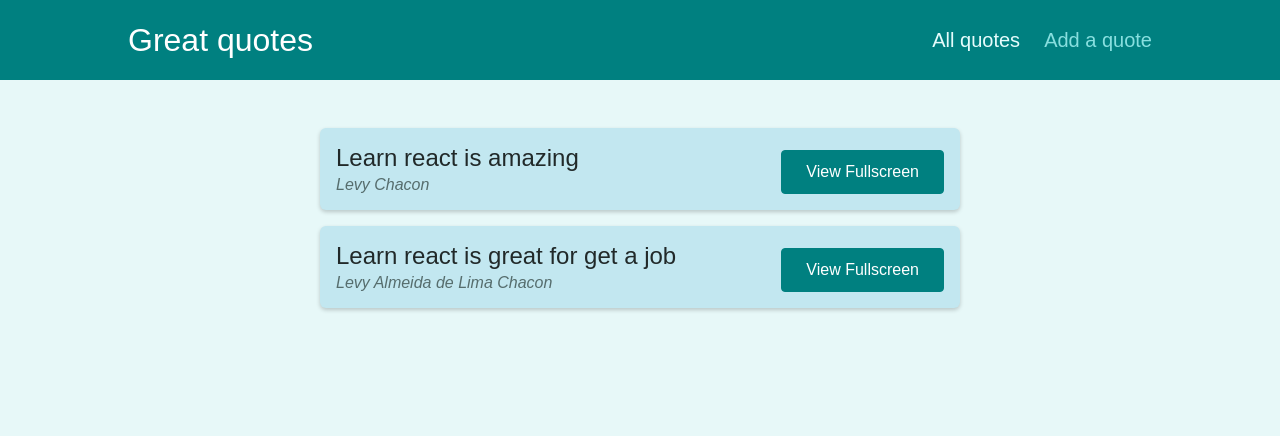
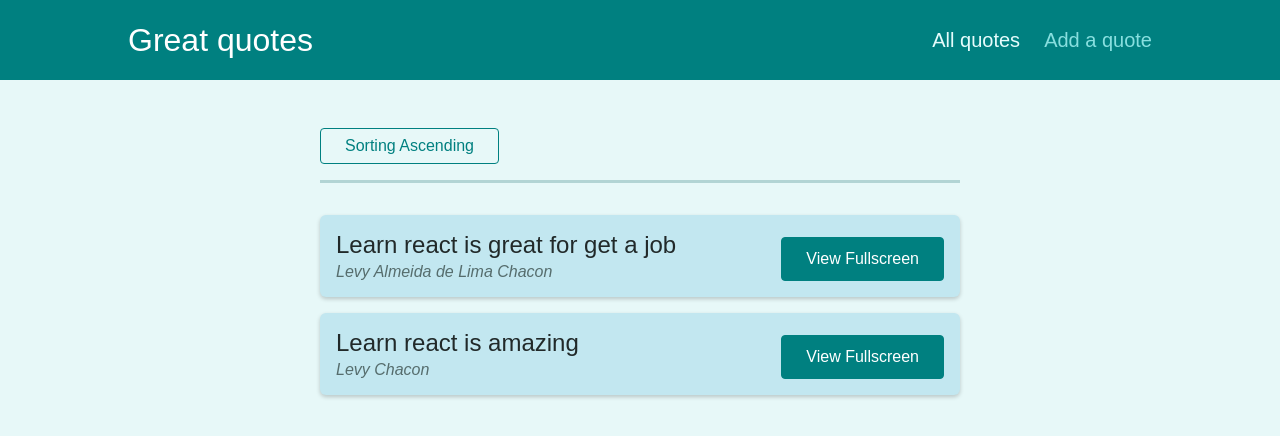
Before and after one commit to levychacon/Great_Quotes, a React (Create React App) app: page /quotes in a window 1280 px wide. Shown: the top 436 px of the page. Built offline with nearby package versions, Linux system fonts and the light colour scheme.

Commit message:
ordenando as citaçoes

```diff
--- a/src/components/quotes/QuoteForm.js
+++ b/src/components/quotes/QuoteForm.js
@@ -1,10 +1,12 @@
-import { useRef } from 'react';
+import { Fragment, useRef, useState } from "react";
+import { Prompt } from "react-router-dom";
 
-import Card from '../UI/Card';
-import LoadingSpinner from '../UI/LoadingSpinner';
-import classes from './QuoteForm.module.css';
+import Card from "../UI/Card";
+import LoadingSpinner from "../UI/LoadingSpinner";
+import classes from "./QuoteForm.module.css";
 
 const QuoteForm = (props) => {
+  const [isEntering, setIsEntering] = useState(false);
   const authorInputRef = useRef();
   const textInputRef = useRef();
 
@@ -19,9 +21,29 @@
     props.onAddQuote({ author: enteredAuthor, text: enteredText });
   }
 
+  const formFocusHandler = () => {
+    setIsEntering(true);
+    console.log('clicado')
+  };
+
+  const finishEnteringHandler=()=>{
+    setIsEntering(false)
+  }
+
   return (
+    <Fragment>
+      <Prompt
+        when={isEntering}
+        message={(location) =>
+          "Are you sure you wanna leave? All the data that you input will be lost"
+        }
+      />
       <Card>
-      <form className={classes.form} onSubmit={submitFormHandler}>
+        <form
+          onFocus={formFocusHandler}
+          className={classes.form}
+          onSubmit={submitFormHandler}
+        >
           {props.isLoading && (
             <div className={classes.loading}>
               <LoadingSpinner />
@@ -29,18 +51,19 @@
           )}
 
           <div className={classes.control}>
-          <label htmlFor='author'>Author</label>
-          <input type='text' id='author' ref={authorInputRef} />
+            <label htmlFor="author">Author</label>
+            <input type="text" id="author" ref={authorInputRef} />
           </div>
           <div className={classes.control}>
-          <label htmlFor='text'>Text</label>
-          <textarea id='text' rows='5' ref={textInputRef}></textarea>
+            <label htmlFor="text">Text</label>
+            <textarea id="text" rows="5" ref={textInputRef}></textarea>
           </div>
           <div className={classes.actions}>
-          <button className='btn'>Add Quote</button>
+            <button onClick={finishEnteringHandler} className="btn">Add Quote</button>
           </div>
         </form>
       </Card>
+    </Fragment>
   );
 };
 
--- a/src/components/quotes/QuoteList.js
+++ b/src/components/quotes/QuoteList.js
@@ -1,13 +1,38 @@
-import { Fragment } from 'react';
+import { Fragment } from "react";
+import { useHistory, useLocation } from "react-router-dom";
 
-import QuoteItem from './QuoteItem';
-import classes from './QuoteList.module.css';
+import QuoteItem from "./QuoteItem";
+import classes from "./QuoteList.module.css";
 
+const sortQuotes = (quotes, ascending) => {
+  return quotes.sort((quoteA, quoteB) => {
+    if (ascending) {
+      return quoteA.id > quoteB.id ? 1 : -1;
+    } else {
+      return quoteA.id < quoteB.id ? 1 : -1;
+    }
+  });
+};
 const QuoteList = (props) => {
+  const history = useHistory();
+  const location =useLocation()
+
+  const queryParams= new URLSearchParams(location.search)
+
+  const isSortingAscending = queryParams.get('sort') === 'asc';
+
+  const sortedQuotes= sortQuotes(props.quotes, isSortingAscending)
+
+  const changeSortingHandler = () => {
+    history.push('/quotes?sort=' + (isSortingAscending? 'desc':'asc'));
+  };
   return (
     <Fragment>
+      <div className={classes.sorting}>
+        <button onClick={changeSortingHandler}>Sorting {isSortingAscending? 'Descending': 'Ascending'}</button>
+      </div>
       <ul className={classes.list}>
-        {props.quotes.map((quote) => (
+        {sortedQuotes.map((quote) => (
           <QuoteItem
             key={quote.id}
             id={quote.id}
--- a/src/pages/NewQuote.js
+++ b/src/pages/NewQuote.js
@@ -1,8 +1,12 @@
 import QuoteForm from "../components/quotes/QuoteForm";
+import {useHistory} from 'react-router-dom'
 
 const NewQuote=()=>{
+    const history= useHistory()
     const addQuoteHandler=(quoteData)=>{
         console.log(quoteData)
+
+        history.push('/quotes')
     }
     return <QuoteForm onAddQuote={addQuoteHandler}/>
 
--- a/src/pages/QuoteDetail.js
+++ b/src/pages/QuoteDetail.js
@@ -14,7 +14,7 @@
   const quote = DUMMY_QUOTES.find((quote)=> quote.id=== params.quoteId);
 
   if(!quote){
-    return <p>No quotes found</p>
+    return <p>No quotes found </p>
   }
 
   return (
```
Also changed, not shown: 1 other file (tests, documents, lock files or other folders). Lines whose indentation alone changed are shown as unchanged.
